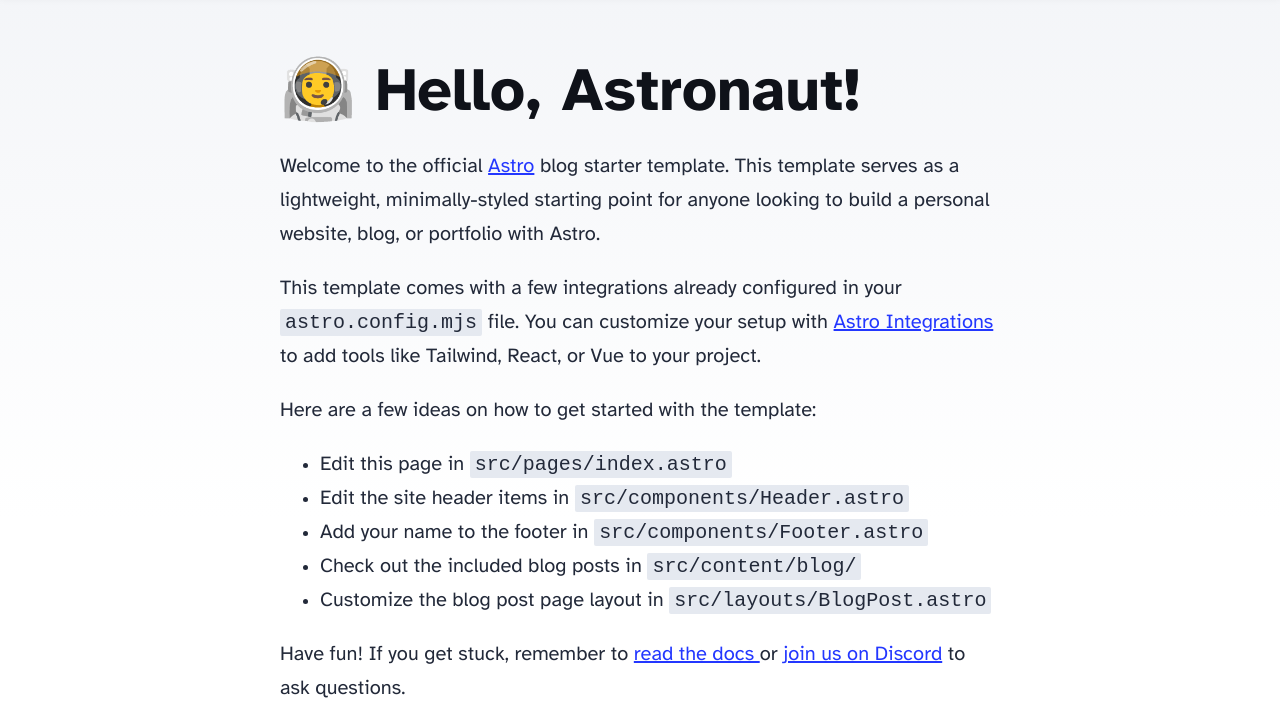
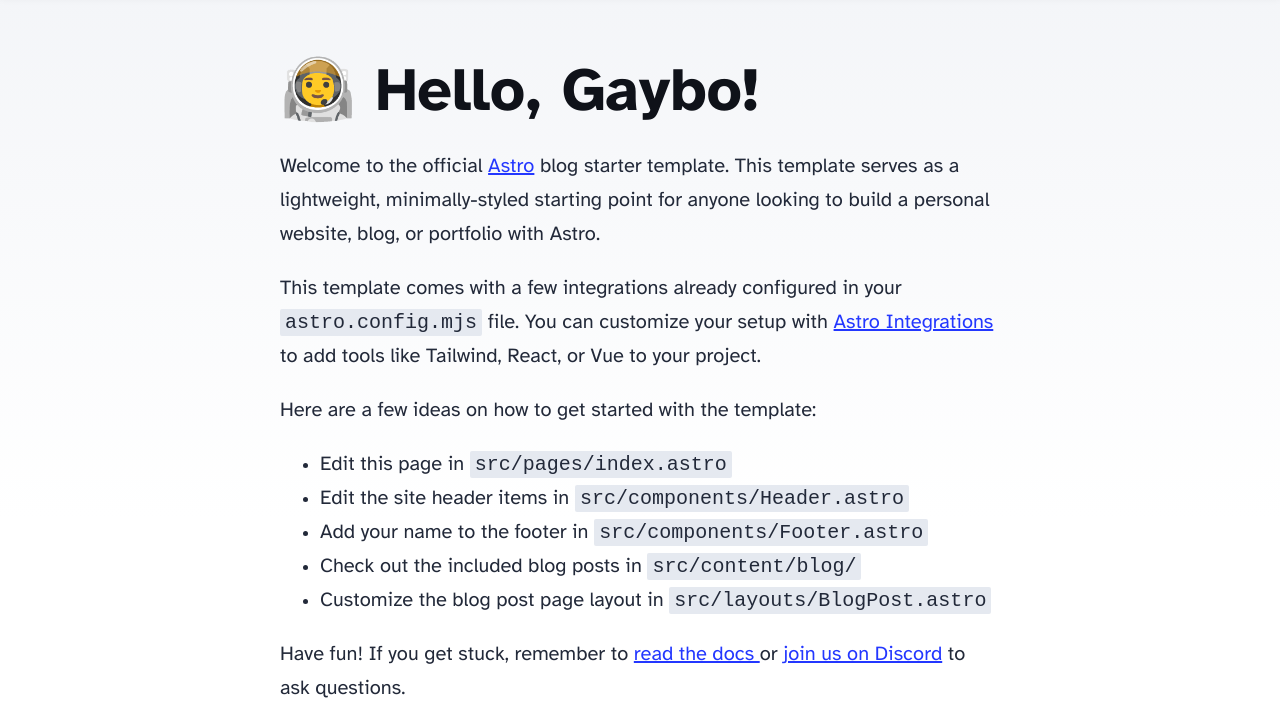
Before and after one commit to shotbydani/astro-port, an Astro site: page / in a window 1280 px wide. Shown: the part 81-800 px from the top of the page. Built offline with nearby package versions, Linux system fonts and the light colour scheme; Astro itself is replaced by a stand-in of ours.

Commit message:
index test

```diff
--- a/src/pages/index.astro
+++ b/src/pages/index.astro
@@ -13,7 +13,7 @@ import { SITE_TITLE, SITE_DESCRIPTION } from '../consts';
 	<body>
 		<Header />
 		<main>
-			<h1>🧑‍🚀 Hello, Astronaut!</h1>
+			<h1>🧑‍🚀 Hello, Gaybo!</h1>
 			<p>
 				Welcome to the official <a href="https://astro.build/">Astro</a> blog starter template. This
 				template serves as a lightweight, minimally-styled starting point for anyone looking to build
```
